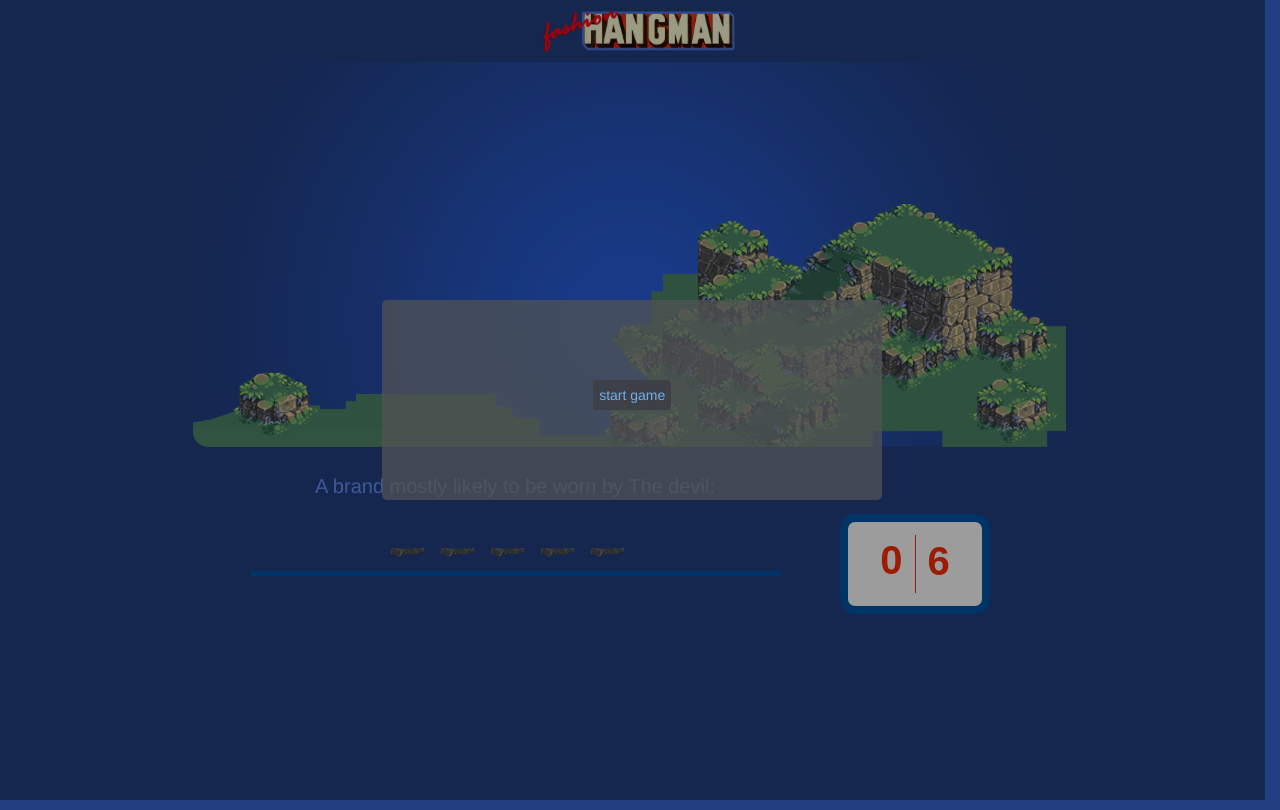
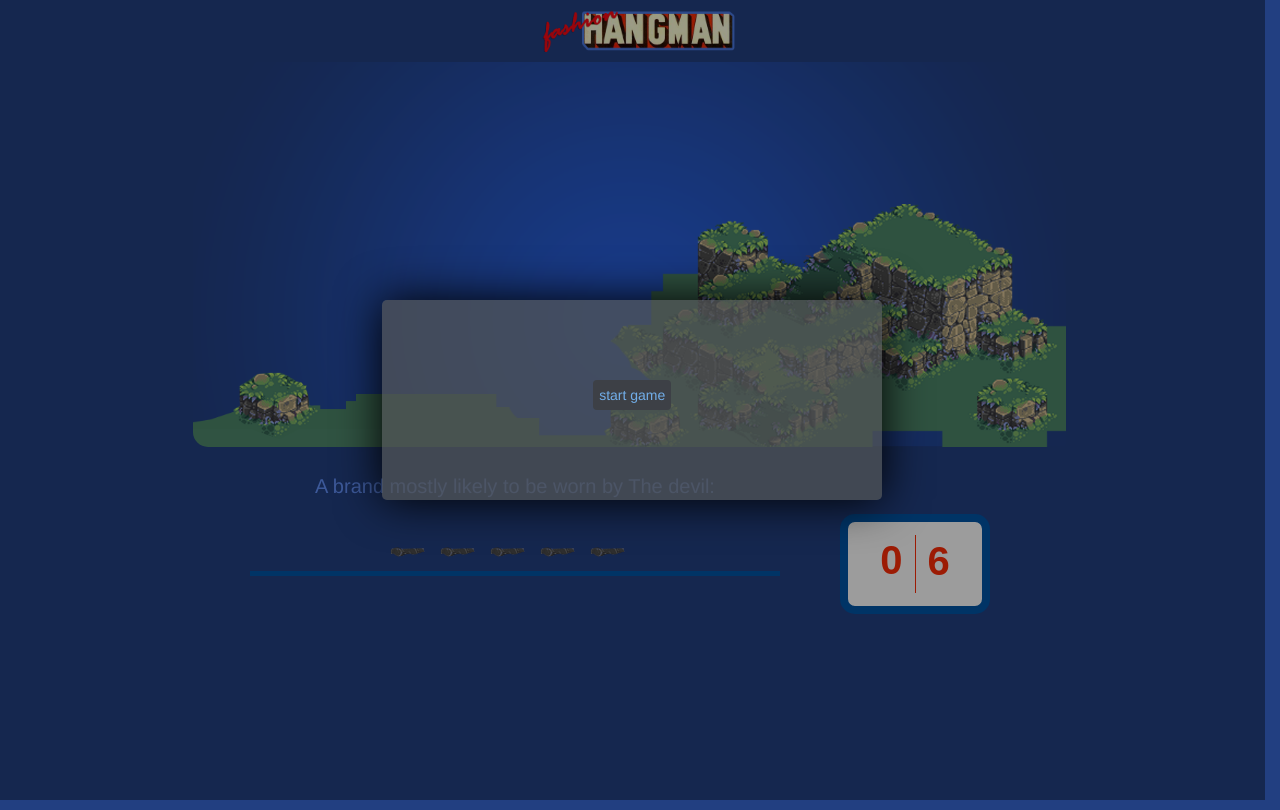
Before and after one commit to ambouh/hangman, a PHP site: page /index.html in a window 1280 px wide. Run offline with PHP 8.4, Linux system fonts and the light colour scheme; some libraries are stand-ins or nearby versions.

Commit message:
added shadow to intro box

```diff
--- a/styles.css
+++ b/styles.css
@@ -109,6 +109,7 @@ div#question {
     background: rgba(81, 84, 86, 0.74);
     border-radius: 5px;
     z-index: 1;
+    box-shadow: 0 0 46px #000;
 }
 
 
```
